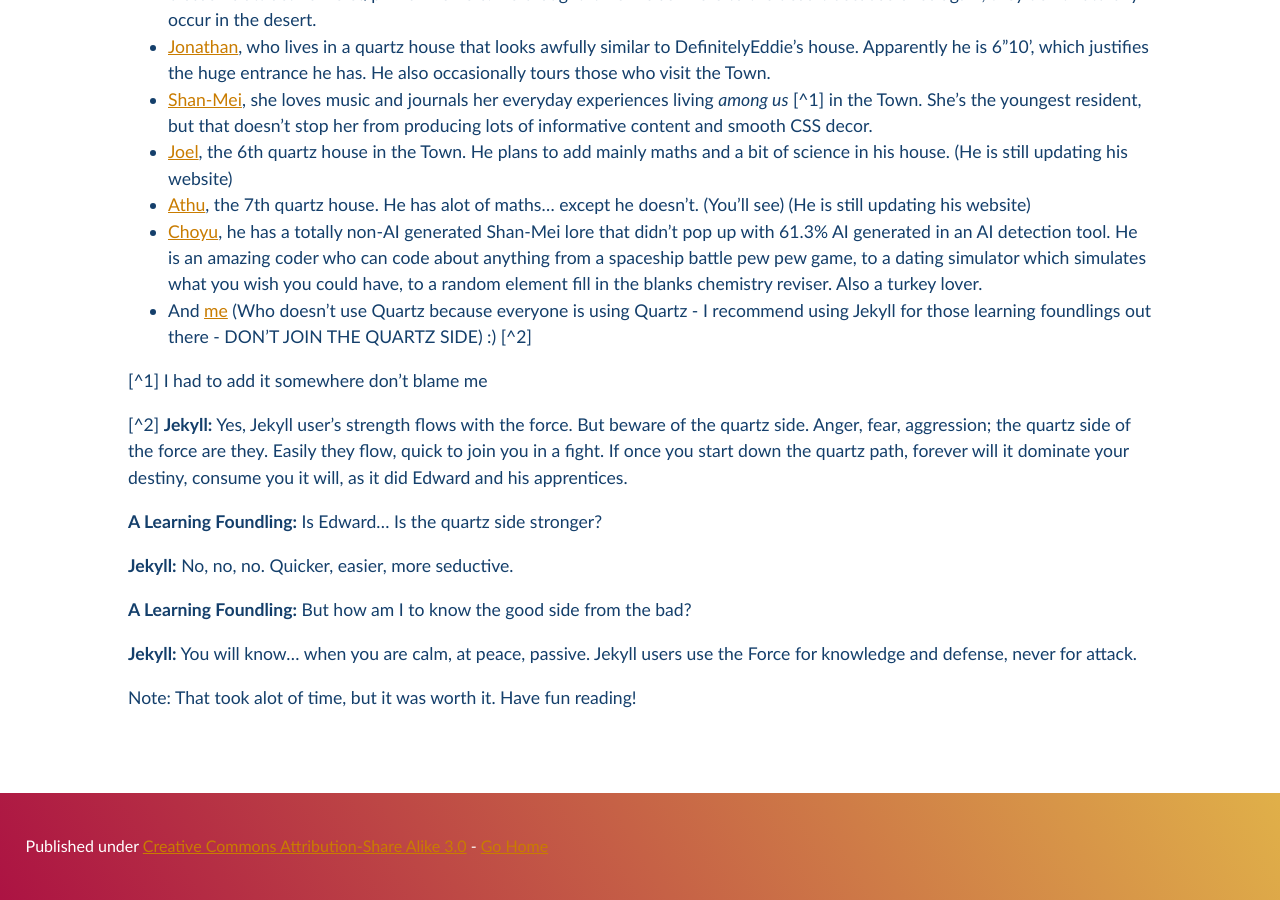
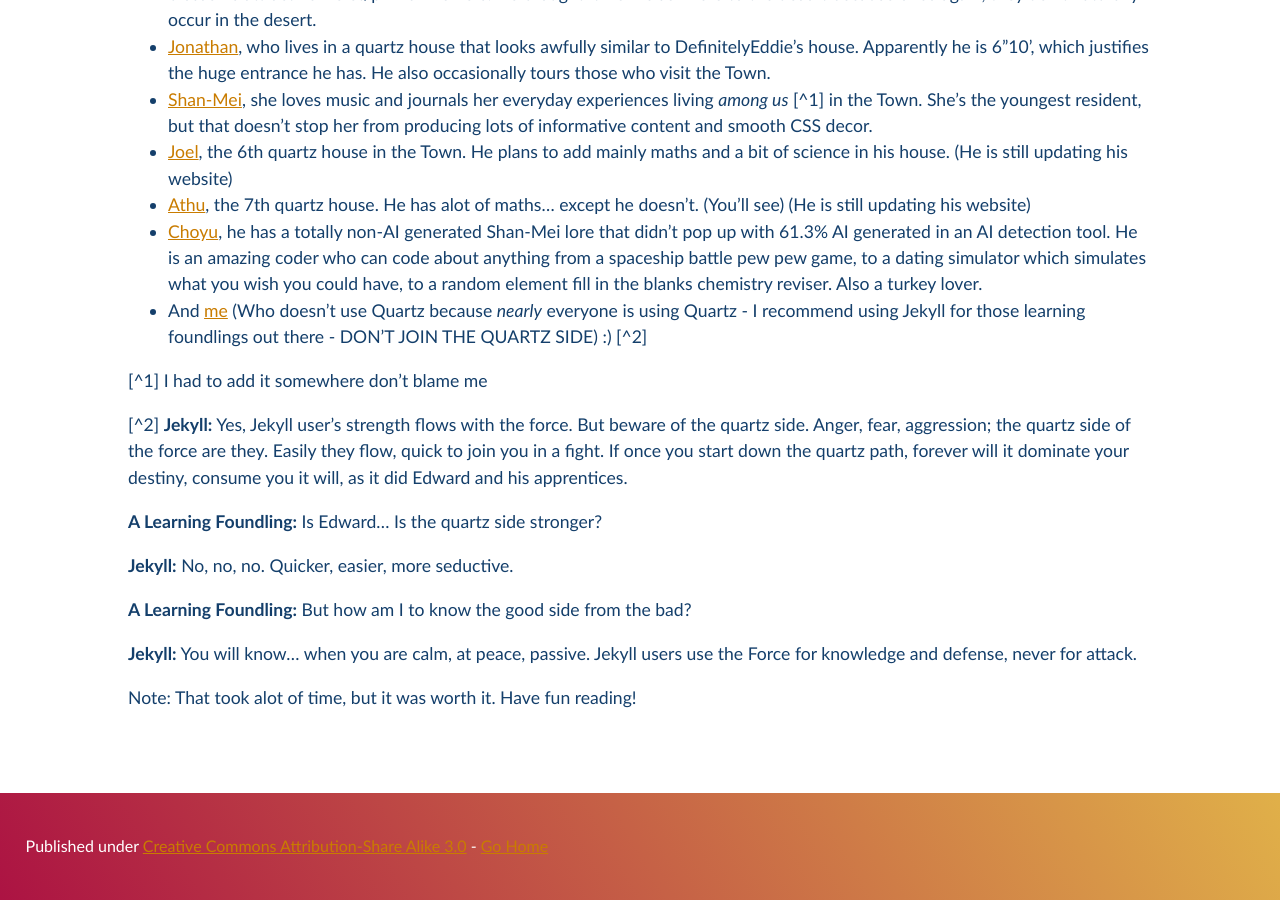
Before and after one commit to Pi-thagoras/the-chicken-pen, a Jekyll site: the page built from The-Town.md, in a window 1280 px wide and 900 px high, scrolled down 993 px. Built offline with Jekyll 4.4.1, drawn with Linux system fonts in a browser that asks for light colours.

Commit message:
vault backup: 2023-05-06 14:57:48

```diff
--- a/The-Town.md
+++ b/The-Town.md
@@ -17,7 +17,7 @@
 - [Joel](https://rubver16.github.io/joles-notes/), the 6th quartz house in the Town. He plans to add mainly maths and a bit of science in his house. (He is still updating his website)
 - [Athu](https://super-cookies.github.io/duk/), the 7th quartz house. He has alot of maths... except he doesn't. (You'll see) (He is still updating his website)
 - [Choyu](https://grimreaper2654.github.io/Notes/), he has a totally non-AI generated Shan-Mei lore that didn't pop up with 61.3% AI generated in an AI detection tool. He is an amazing coder who can code about anything from a spaceship battle pew pew game, to a dating simulator which simulates what you wish you could have, to a random element fill in the blanks chemistry reviser. Also a turkey lover.
-- And [me](https://pi-thagoras.github.io/the-chicken-pen/) (Who doesn't use Quartz because everyone is using Quartz - I recommend using Jekyll for those learning foundlings out there - DON'T JOIN THE QUARTZ SIDE) :) [^2]
+- And [me](https://pi-thagoras.github.io/the-chicken-pen/) (Who doesn't use Quartz because *nearly* everyone is using Quartz - I recommend using Jekyll for those learning foundlings out there - DON'T JOIN THE QUARTZ SIDE) :) [^2]
 
 
 
```
